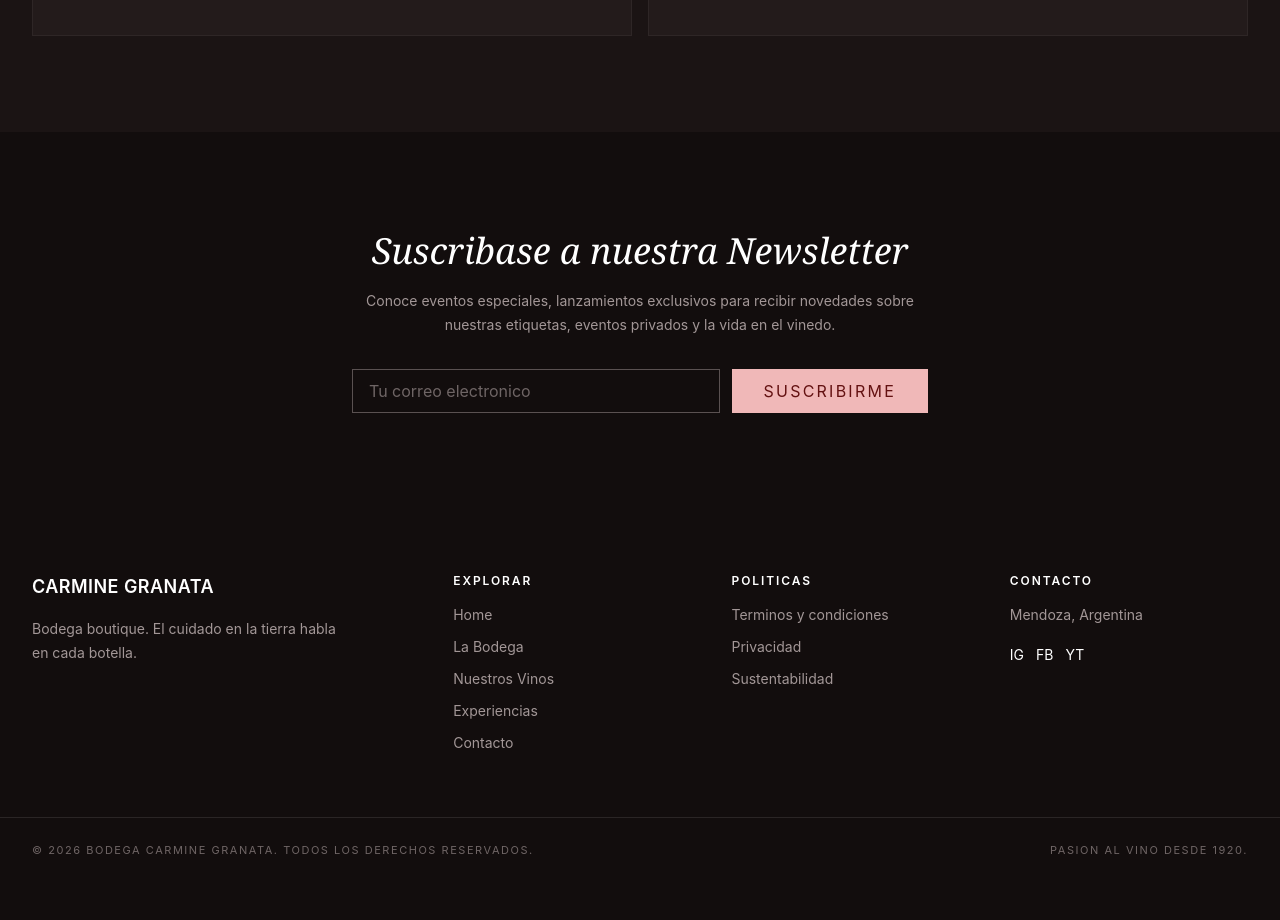
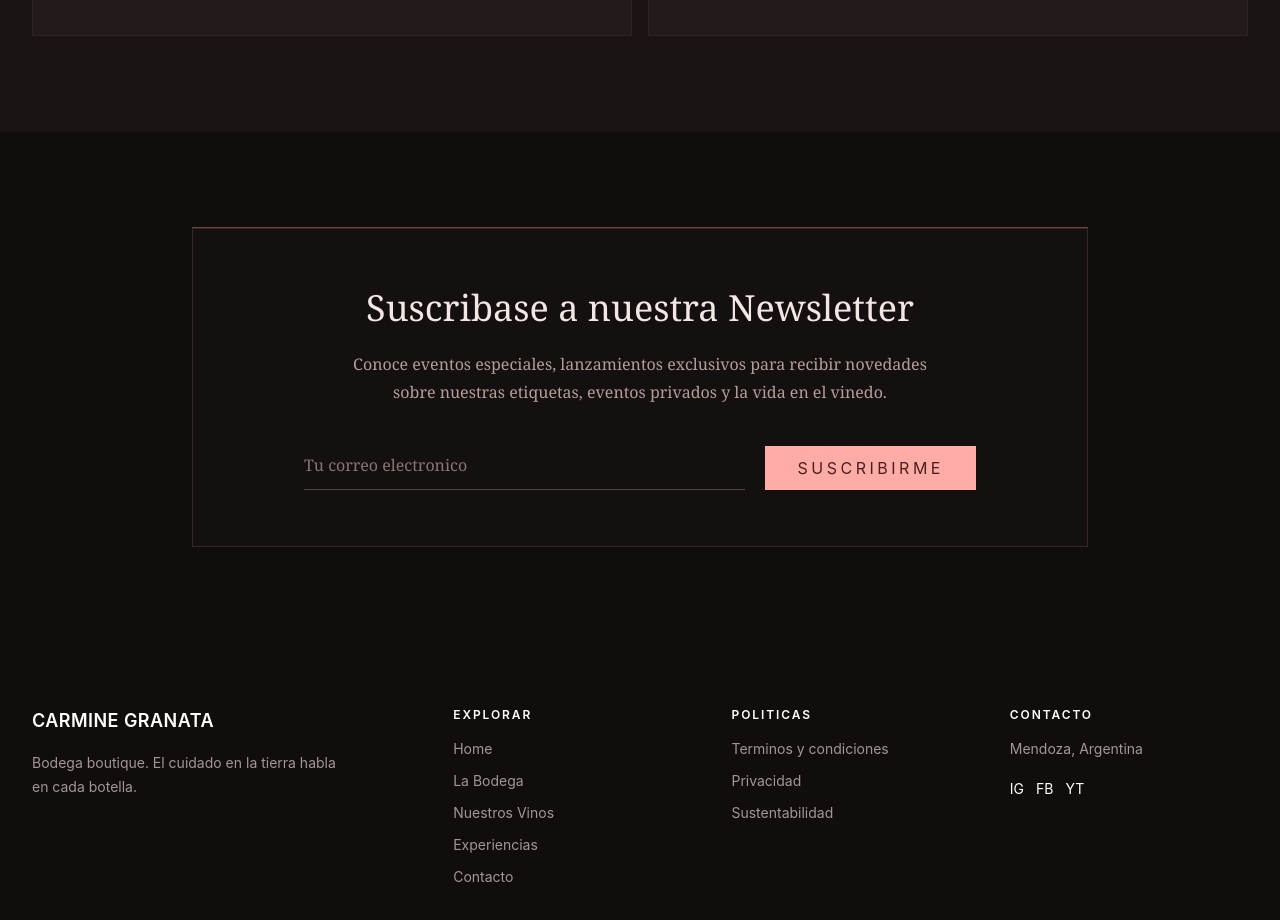
Before and after one commit to gonzalezlg/carmine-granata, a React (Vite) app: page / in a window 1280 px wide. Shown: the part 3180-4100 px from the top of the page. Before the commit the page ends 4062 px from the top, so only its background shows below. Built offline with nearby package versions, Linux system fonts and the light colour scheme.

Commit message:
refactor: unify newsletter sections

```diff
--- a/src/components/ui/NewsletterForm.jsx
+++ /dev/null
@@ -1,23 +0,0 @@
-function NewsletterForm() {
-  return (
-    <form className="mx-auto mt-8 flex max-w-xl flex-col gap-3 sm:flex-row">
-      <label className="sr-only" htmlFor="newsletter-email">
-        Correo electronico
-      </label>
-      <input
-        id="newsletter-email"
-        type="email"
-        placeholder="Tu correo electronico"
-        className="min-h-11 flex-1 border border-[#e0d1d1]/35 bg-transparent px-4 text-sm text-white outline-none placeholder:text-[#e0d1d1]/45 focus:border-[#f0b8b8]"
-      />
-      <button
-        type="submit"
-        className="min-h-11 bg-[#f0b8b8] px-8 text-xs font-semibold uppercase tracking-[0.14em] text-[#631111] transition hover:bg-white"
-      >
-        Suscribirme
-      </button>
-    </form>
-  )
-}
-
-export default NewsletterForm
--- /dev/null
+++ b/src/components/ui/NewsletterSection.jsx
@@ -0,0 +1,50 @@
+import { useId } from 'react'
+
+function NewsletterSection({
+  title,
+  description,
+  placeholder,
+  buttonLabel,
+  onSubmit,
+}) {
+  const emailInputId = useId()
+
+  return (
+    <section className="bg-[#120d0d] px-5 py-20 text-center sm:py-24 lg:px-8">
+      <div className="mx-auto max-w-4xl border border-[#3a2726] bg-[#171212]/70 px-6 py-14 shadow-[0_-1px_0_rgba(255,171,166,0.35)] sm:px-10 lg:px-20">
+        <h2 className="font-serif text-3xl font-normal leading-tight text-[#f2e7e4] sm:text-4xl">
+          {title}
+        </h2>
+        <p className="mx-auto mt-5 max-w-xl font-serif text-sm leading-7 text-[#ddc0bd]/80 sm:text-base">
+          {description}
+        </p>
+
+        <form
+          className="mx-auto mt-10 flex max-w-2xl flex-col gap-5 sm:flex-row sm:items-end"
+          onSubmit={onSubmit}
+        >
+          <label className="flex-1 text-left" htmlFor={emailInputId}>
+            <span className="sr-only">Correo electronico</span>
+            <input
+              id={emailInputId}
+              name="email"
+              type="email"
+              autoComplete="email"
+              required
+              placeholder={placeholder}
+              className="w-full border-0 border-b border-[#574240] bg-transparent px-0 pb-3 font-serif text-base text-[#f2e7e4] placeholder:text-[#ddc0bd]/58 focus:border-[#ffaba6] focus:outline-none focus:ring-0"
+            />
+          </label>
+          <button
+            type="submit"
+            className="min-h-11 bg-[#ffaba6] px-8 text-[10px] font-bold uppercase tracking-[0.22em] text-[#4a2020] transition hover:bg-[#ffd0cb]"
+          >
+            {buttonLabel}
+          </button>
+        </form>
+      </div>
+    </section>
+  )
+}
+
+export default NewsletterSection
--- a/src/pages/ExperienciasPage.jsx
+++ b/src/pages/ExperienciasPage.jsx
@@ -1,6 +1,7 @@
 import experienciaAlmuerzoImage from '../assets/home/experiencia-almuerzo.png'
 import experienciaAtardecerImage from '../assets/home/experiencia-atardecer.png'
 import experienciaDegustacionImage from '../assets/home/experiencia-degustacion.png'
+import NewsletterSection from '../components/ui/NewsletterSection'
 
 const heroImage = experienciaAtardecerImage
 
@@ -78,7 +79,12 @@ function ExperienciasPage() {
       <GuidedVisitSection />
       <FoodSection />
       <SensoryPathSection />
-      <CommunitySection />
+      <NewsletterSection
+        title="Unase a Nuestra Comunidad"
+        description="Sea el primero en recibir invitaciones a degustaciones privadas y lanzamientos exclusivos."
+        placeholder="Su email"
+        buttonLabel="Suscribirse"
+      />
     </div>
   )
 }
@@ -204,39 +210,6 @@ function SensoryPathSection() {
   )
 }
 
-function CommunitySection() {
-  return (
-    <section className="bg-[#120d0d] px-5 py-20 text-center sm:py-24 lg:px-8">
-      <div className="mx-auto max-w-4xl border border-[#3a2726] bg-[#171212]/70 px-6 py-14 shadow-[0_-1px_0_rgba(255,171,166,0.35)] sm:px-10 lg:px-20">
-        <h2 className="font-serif text-3xl font-normal leading-tight text-[#f2e7e4] sm:text-4xl">
-          Unase a Nuestra Comunidad
-        </h2>
-        <p className="mx-auto mt-5 max-w-xl font-serif text-sm leading-7 text-[#ddc0bd]/80 sm:text-base">
-          Sea el primero en recibir invitaciones a degustaciones privadas y
-          lanzamientos exclusivos.
-        </p>
-
-        <form className="mx-auto mt-10 flex max-w-2xl flex-col gap-5 sm:flex-row sm:items-end">
-          <label className="flex-1 text-left">
-            <span className="sr-only">Su email</span>
-            <input
-              type="email"
-              placeholder="Su email"
-              className="w-full border-0 border-b border-[#574240] bg-transparent px-0 pb-3 font-serif text-base text-[#f2e7e4] placeholder:text-[#ddc0bd]/58 focus:border-[#ffaba6] focus:outline-none focus:ring-0"
-            />
-          </label>
-          <button
-            type="submit"
-            className="min-h-11 bg-[#ffaba6] px-8 text-[10px] font-bold uppercase tracking-[0.22em] text-[#4a2020] transition hover:bg-[#ffd0cb]"
-          >
-            Suscribirse
-          </button>
-        </form>
-      </div>
-    </section>
-  )
-}
-
 function ExperienceCard({ experience, variant = 'default' }) {
   const isWide = variant === 'wide'
 
--- a/src/pages/HomePage.jsx
+++ b/src/pages/HomePage.jsx
@@ -3,7 +3,7 @@ import { Link } from 'react-router-dom'
 import CtaPanel from '../components/ui/CtaPanel'
 import ExperienceCard from '../components/ui/ExperienceCard'
 import FloatingWhatsApp from '../components/ui/FloatingWhatsApp'
-import NewsletterForm from '../components/ui/NewsletterForm'
+import NewsletterSection from '../components/ui/NewsletterSection'
 import SectionHeader from '../components/ui/SectionHeader'
 import WineCard from '../components/ui/WineCard'
 import bodegaHistoriaImage from '../assets/home/bodega-historia.png'
@@ -78,7 +78,12 @@ function HomePage() {
       <ExperiencesSection />
       <StorySection />
       <ActionSection />
-      <NewsletterSection />
+      <NewsletterSection
+        title="Suscribase a nuestra Newsletter"
+        description="Conoce eventos especiales, lanzamientos exclusivos para recibir novedades sobre nuestras etiquetas, eventos privados y la vida en el vinedo."
+        placeholder="Tu correo electronico"
+        buttonLabel="Suscribirme"
+      />
       <FloatingWhatsApp href={whatsappUrl} />
     </div>
   )
@@ -367,21 +372,4 @@ function ActionSection() {
   )
 }
 
-function NewsletterSection() {
-  return (
-    <section className="py-20 text-center md:py-24">
-      <div className="mx-auto w-full max-w-7xl px-5 lg:px-8">
-        <h2 className="font-serif text-4xl italic leading-tight text-white">
-          Suscribase a nuestra Newsletter
-        </h2>
-        <p className="mx-auto mt-4 max-w-xl text-sm leading-6 text-[#e0d1d1]/70">
-          Conoce eventos especiales, lanzamientos exclusivos para recibir novedades
-          sobre nuestras etiquetas, eventos privados y la vida en el vinedo.
-        </p>
-        <NewsletterForm />
-      </div>
-    </section>
-  )
-}
-
 export default HomePage
--- a/src/pages/VinosPage.jsx
+++ b/src/pages/VinosPage.jsx
@@ -1,4 +1,5 @@
 import { useState } from 'react'
+import NewsletterSection from '../components/ui/NewsletterSection'
 import vino1Image from '../assets/nuestrosVinos/vino1.png'
 import vino2Image from '../assets/nuestrosVinos/vino2.png'
 import vino3Image from '../assets/nuestrosVinos/vino3.png'
@@ -57,7 +58,12 @@ function VinosPage() {
       <VinosHero />
       <FilterBar activeFilter={activeFilter} onFilterChange={setActiveFilter} />
       <WineGallery wines={visibleWines} />
-      <WineClubSection />
+      <NewsletterSection
+        title="Unete a nuestra Cofradia"
+        description="Recibe acceso exclusivo a lanzamientos limitados y preventas de cosechas historicas."
+        placeholder="Tu correo electronico"
+        buttonLabel="Suscribirse"
+      />
     </div>
   )
 }
@@ -200,37 +206,4 @@ function WineCard({ wine }) {
   )
 }
 
-function WineClubSection() {
-  return (
-    <section className="bg-[#201a1a] px-5 py-20 text-center sm:py-24 lg:px-8">
-      <div className="mx-auto max-w-2xl">
-        <h2 className="font-serif text-4xl font-semibold leading-tight text-[#f2e7e4] sm:text-5xl">
-          Unete a nuestra Cofradia
-        </h2>
-        <p className="mx-auto mt-5 max-w-xl font-serif text-base italic leading-7 text-[#ddc0bd]/82">
-          Recibe acceso exclusivo a lanzamientos limitados y preventas de
-          cosechas historicas.
-        </p>
-
-        <form className="mx-auto mt-10 flex max-w-2xl flex-col gap-5 sm:flex-row sm:items-end">
-          <label className="flex-1 text-left">
-            <span className="sr-only">Tu correo electronico</span>
-            <input
-              type="email"
-              placeholder="Tu correo electronico"
-              className="w-full border-0 border-b border-[#574240] bg-transparent px-0 pb-3 font-serif text-base text-[#f2e7e4] placeholder:text-[#ddc0bd]/62 focus:border-[#ffaba6] focus:outline-none focus:ring-0"
-            />
-          </label>
-          <button
-            type="submit"
-            className="min-h-11 bg-[#ffaba6] px-8 text-[10px] font-bold uppercase tracking-[0.22em] text-[#4a2020] transition hover:bg-[#ffd0cb]"
-          >
-            Suscribirse
-          </button>
-        </form>
-      </div>
-    </section>
-  )
-}
-
 export default VinosPage
```
